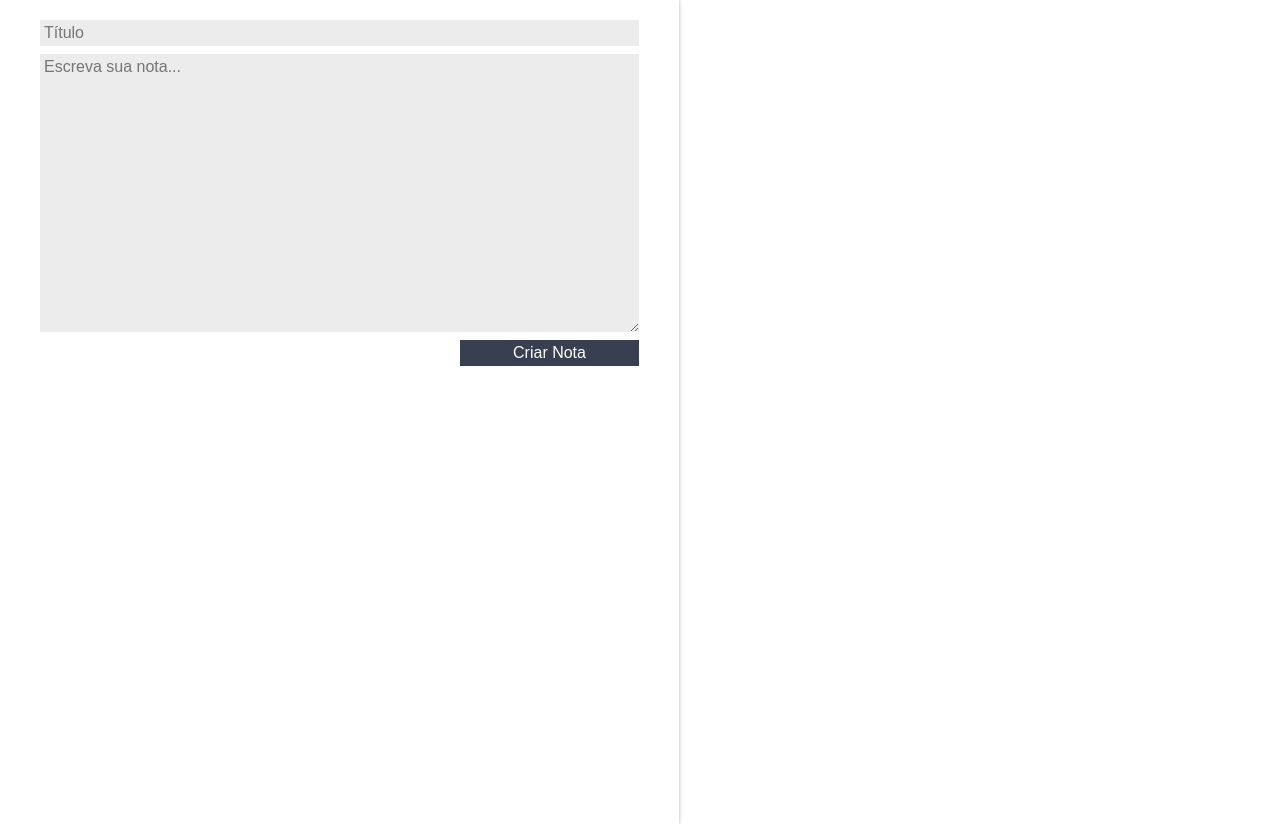
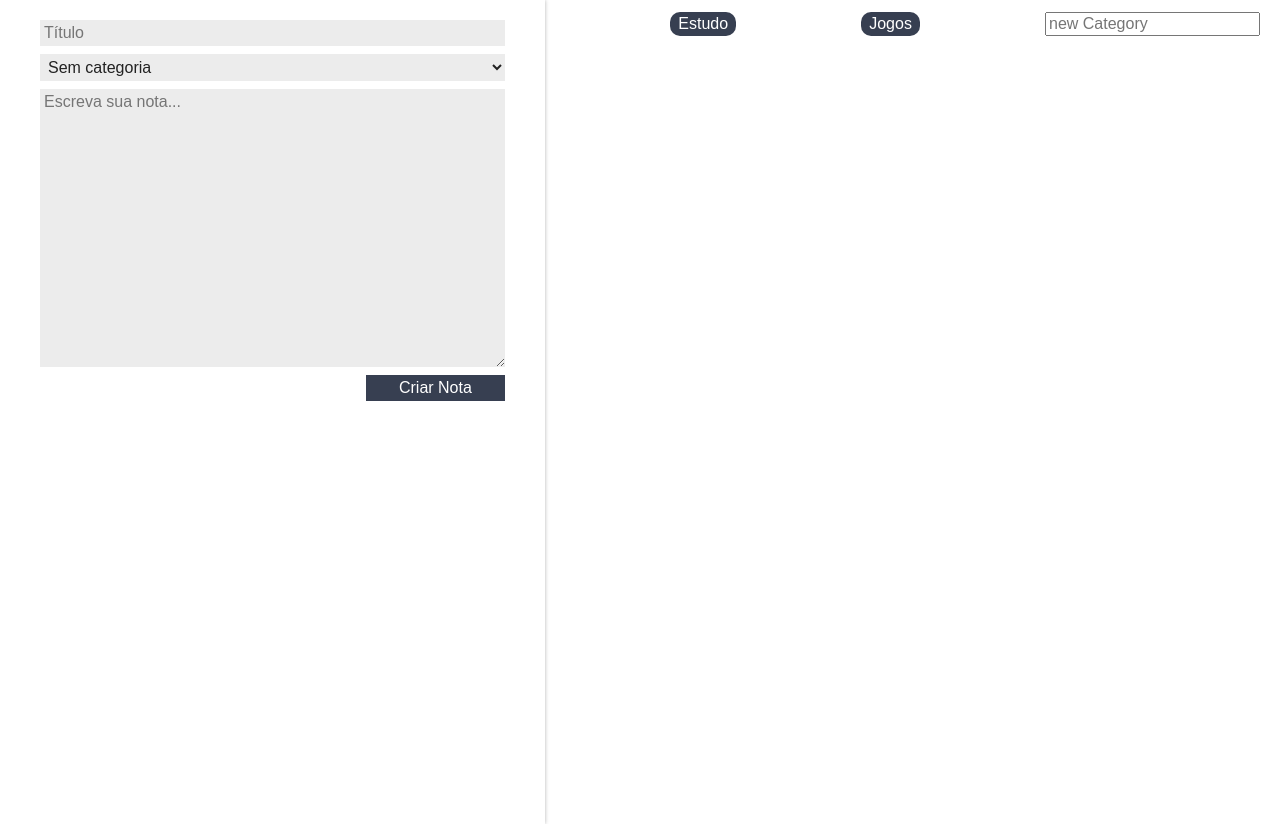
Before and after one commit to RodrigoEC/ceep, a React (Create React App) app: page / in a window 1280 px wide. Built offline with nearby package versions, Linux system fonts and the light colour scheme.

Commit message:
Fim da aula 03

```diff
--- a/src/App.js
+++ b/src/App.js
@@ -1,6 +1,7 @@
 import React, { Component } from 'react';
-import ListaDeNotas  from "./components/ListaDeNotas"
+import ListaDeNotas from "./components/ListaDeNotas"
 import FormularioCadastro from "./components/FormularioCadastro"
+import ListaDeCategorias from "./components/ListaDeCategorias"
 import './assets/App.css';
 import './assets/index.css';
 
@@ -10,12 +11,13 @@ export default class App extends Component {
     super()
     this.notas = [];
     this.state = {
-        notas: []
+      notas: [],
+      categorias: ["Estudo", "Jogos"]
     };
   }
 
-  criarNota(titulo, texto) {
-    const novaNota = {titulo, texto};
+  criarNota(titulo, texto, categoria) {
+    const novaNota = { titulo, texto, categoria };
     const novoArrayNotas = [...this.state.notas, novaNota]
     const novoEstado = {
       notas: novoArrayNotas
@@ -28,16 +30,23 @@ export default class App extends Component {
     let arrayNotas = this.state.notas;
     arrayNotas.splice(index, 1);
 
-    this.setState({notas: arrayNotas})
+    this.setState({ notas: arrayNotas })
+  }
 
-    console.log("vamos de novamente");
+  adicionarCategoria(nomeCategoria) {
+    const novoArrayCategorias = [...this.state.categorias, nomeCategoria];
+    this.setState({...this.state, categorias: novoArrayCategorias});
   }
 
   render() {
     return (
       <section className='conteudo'>
-        <FormularioCadastro criarNota={this.criarNota.bind(this)}/>
-        <ListaDeNotas apagarNota={this.deletarNota.bind(this)} notas={this.state.notas}/>
+        <FormularioCadastro categorias={this.state.categorias} criarNota={this.criarNota.bind(this)} />
+
+        <main className='conteudo-principal'>
+          <ListaDeCategorias adicionarCategoria={this.adicionarCategoria.bind(this)} categorias={this.state.categorias}/>
+          <ListaDeNotas apagarNota={this.deletarNota.bind(this)} notas={this.state.notas} />
+        </main>
       </section>
     );
   }
--- a/src/assets/App.css
+++ b/src/assets/App.css
@@ -1,7 +1,9 @@
 .conteudo {
   display: flex;
 }
-
+.conteudo-principal {
+  flex-grow: 3;
+}
 :root {
   --primaria: #58a4b0;
   --secundaria: #373f51;
--- a/src/components/CardNota/CardNota.jsx
+++ b/src/components/CardNota/CardNota.jsx
@@ -16,6 +16,7 @@ export default class CardNota extends Component {
 			<header className="card-nota_cabecalho">
 			  <h3 className="card-nota_titulo">{this.props.titulo}</h3>
 			  <DeleteIcon onClick={this._apagar.bind(this)} />
+			  <h4>{this.props.categoria}</h4>
 			</header>
 			<p className="card-nota_texto">{this.props.texto}</p>
 		  </section>
--- a/src/components/FormularioCadastro/formularioCadastro.jsx
+++ b/src/components/FormularioCadastro/formularioCadastro.jsx
@@ -6,8 +6,13 @@ export default class FormularioCadastro extends Component {
     super(props);
     this.titulo = "";
     this.texto = "";
+    this.categoria = "Sem categoria";
   }
 
+  _handleMudancaCategoria(evento) {
+    evento.stopPropagation();
+    this.categoria = evento.target.value;
+  }
 
   _handleMudancaTitulo(evento) {
     evento.stopPropagation();
@@ -22,7 +27,7 @@ export default class FormularioCadastro extends Component {
   _criarNota(evento) {
     evento.preventDefault();
     evento.stopPropagation();
-        this.props.criarNota(this.titulo, this.texto);
+    this.props.criarNota(this.titulo, this.texto, this.categoria);
   }
 
 
@@ -35,6 +40,13 @@ export default class FormularioCadastro extends Component {
           className="form-cadastro_input"
           onChange={this._handleMudancaTitulo.bind(this)}
         />
+        <select onChange={this._handleMudancaCategoria.bind(this)} className="form-cadastro_input">
+          <option defaultChecked={true}>Sem categoria</option>
+
+          {this.props.categorias.map((categoria, index) => {
+            return (<option key={index}>{categoria}</option>)
+          })}
+        </select>
         <textarea
           rows={15}
           placeholder="Escreva sua nota..."
--- /dev/null
+++ b/src/components/ListaDeCategorias/ListaDeCategorias.jsx
@@ -0,0 +1,36 @@
+import React, { Component } from 'react';
+import './estilo.css'
+
+class ListaDeCategorias extends Component {
+    _handleEventoInput(evento) {
+        if (evento.key === "Enter") {
+            const valorCategoria = evento.target.value;
+            this.props.adicionarCategoria(valorCategoria);
+        }
+    }
+
+    render() {
+        return (
+            <section className="lista-categorias">
+                <ul className="lista-categorias_lista">
+                    {this.props.categorias.map((categoria, index) => {
+                        return (
+                            <li key={index} className="lista-categorias_item">
+                                {categoria}
+                            </li>
+                        )
+                    })}
+
+                </ul>
+                <input
+                    type='text'
+                    placeholder='new Category'
+                    className="lista-categorias_input"
+                    onKeyUp={this._handleEventoInput.bind(this)}
+                ></input>
+            </section>
+        );
+    }
+}
+
+export default ListaDeCategorias;
--- /dev/null
+++ b/src/components/ListaDeCategorias/estilo.css
@@ -0,0 +1,21 @@
+.lista-categorias{
+    display: flex;
+    flex-direction: row;
+    margin-top: 12px;
+}
+.lista-categorias_lista{
+    flex: 1;
+    display: flex;
+    flex-direction: row;
+    justify-content: space-evenly;
+}
+.lista-categorias_item{
+    background-color: var(--secundaria);
+    color: white;
+    padding: 4px 8px;
+    border-radius: 10px;
+    font-family: Arial, Helvetica, sans-serif;
+}
+.lista-categorias_input{
+    margin-right: 20px;
+}
--- /dev/null
+++ b/src/components/ListaDeCategorias/index.js
@@ -0,0 +1,3 @@
+import ListaDeCategorias from './ListaDeCategorias'
+
+export default ListaDeCategorias;
--- a/src/components/ListaDeNotas/ListaDeNotas.jsx
+++ b/src/components/ListaDeNotas/ListaDeNotas.jsx
@@ -13,7 +13,8 @@ export default class ListaDeNotas extends Component {
 							indice={index}
 							apagarNota={this.props.apagarNota}
 							titulo={nota.titulo}
-							texto={nota.texto} />
+							texto={nota.texto}
+							categoria={nota.categoria} />
 						</li>
 					);
 				})}
```
Lines whose indentation alone changed are shown as unchanged.
